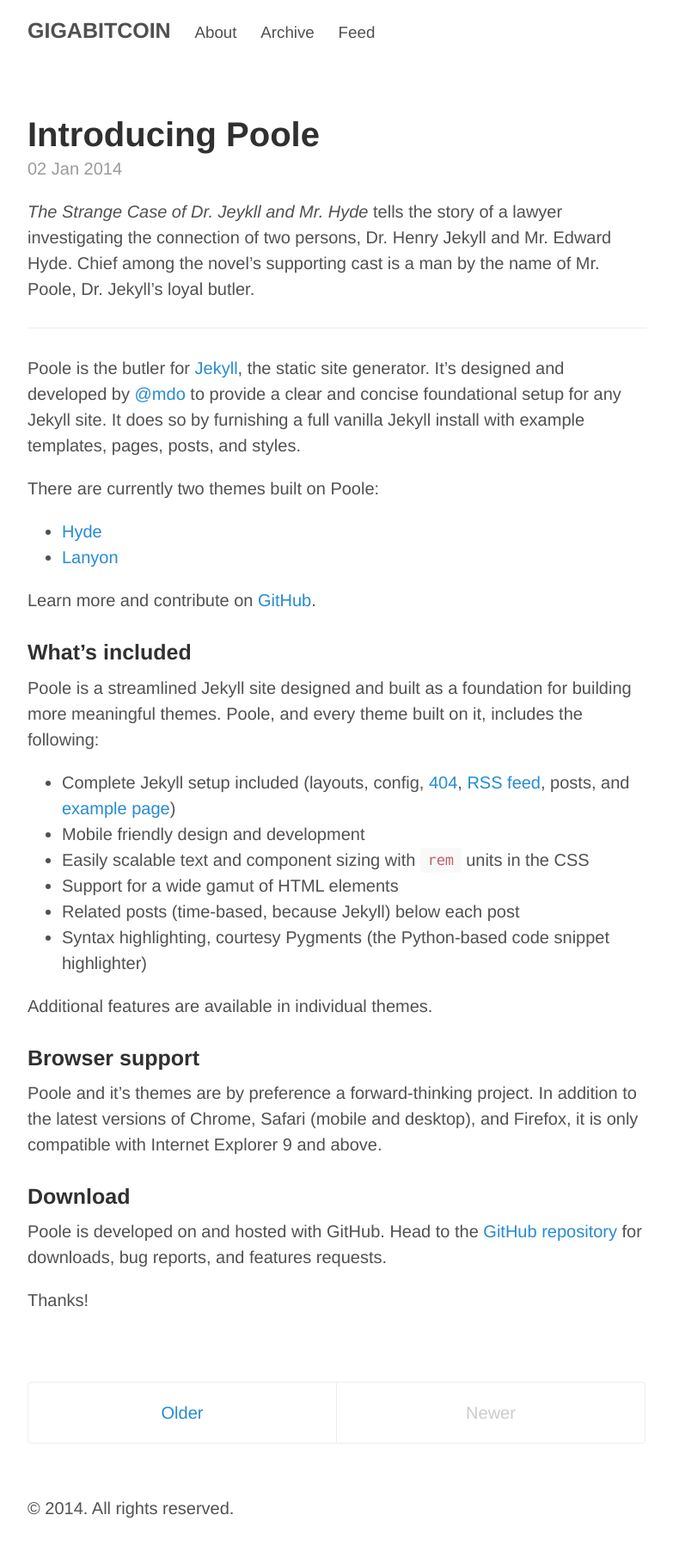
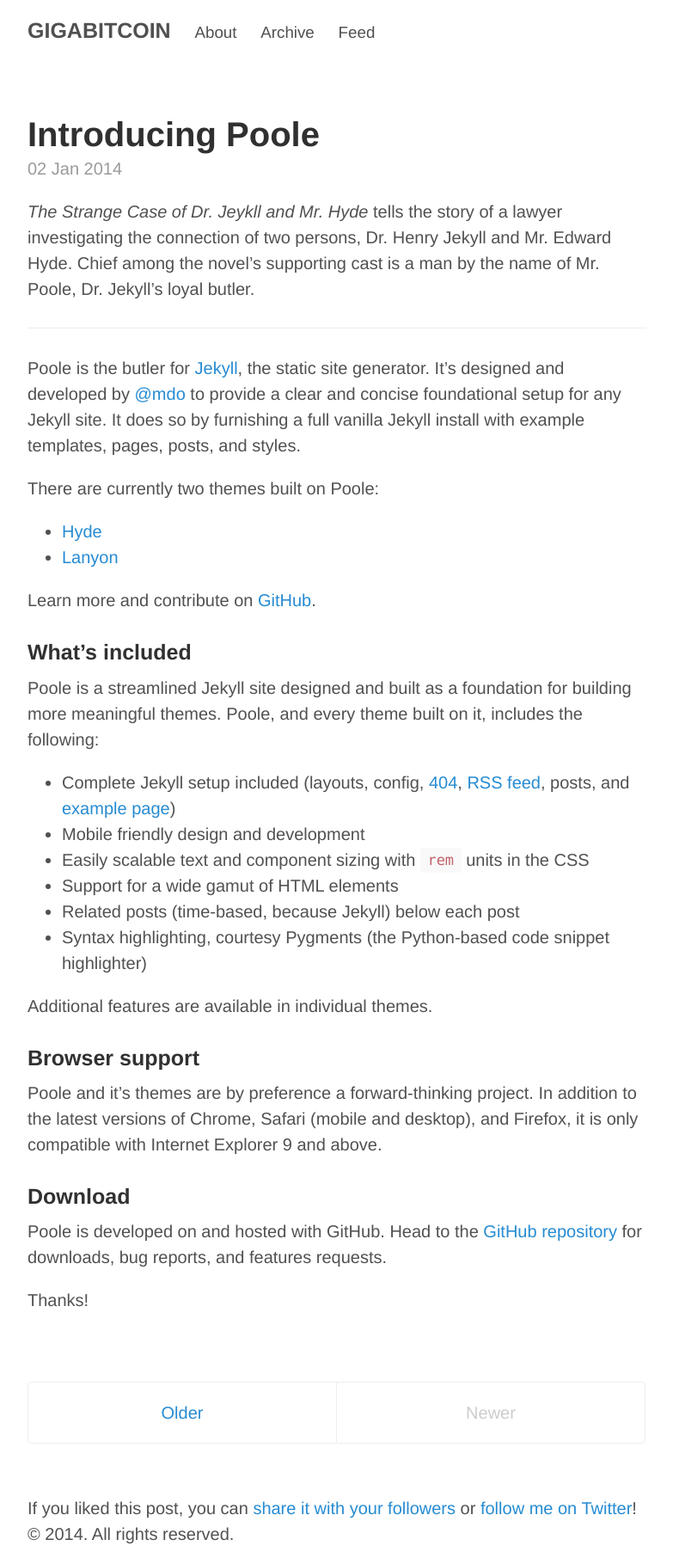
Before and after one commit to GigaBitcoin/gigabitcoin.github.io, a Jekyll site: the page built from index.html, in a window 1280 px wide. Shown: the whole page at 86% size, without its empty margins (248-1031 px from the left). Built offline with Jekyll 4.4.1, drawn with Linux system fonts in a browser that asks for light colours; Markdown is read by kramdown in place of the engine named in the settings; the list of posts is cut into pages by our own code; before the commit the page ends 1789 px from its top, so only the background shows below that.

Commit message:
Added twitter.html

```diff
--- /dev/null
+++ b/_includes/twitter.html
@@ -0,0 +1,7 @@
+If you liked this post, you can
+<a href="https://twitter.com/intent/tweet?url={{ site.url }}{{ page.url }}&text={{ page.title }}&via=GigaBitcoin"
+   target="_blank">
+  share it with your followers</a>
+or
+<a href="https://twitter.com/GigaBitcoin">
+  follow me on Twitter</a>!
--- a/_layouts/default.html
+++ b/_layouts/default.html
@@ -17,6 +17,8 @@
 
             {{ content }}
 
+            {% include twitter.html %}
+
             <div class="footer">
                 <p>
                 &copy; {{ site.time | date: '%Y' }}. All rights reserved.
```
